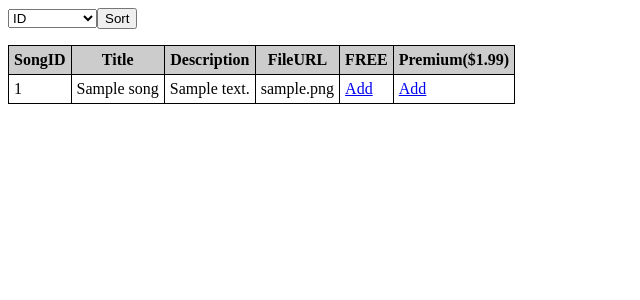
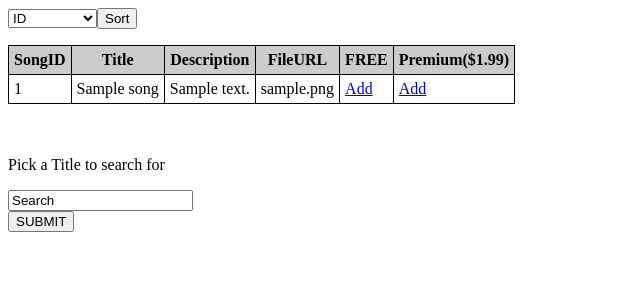
Before and after one commit to JacobCunitz/CSCI-466-Group-Project, a PHP site: page /user.php?Search=1 in a window 1280 px wide. Shown: the top 300 px of the page, without its empty margins (0-640 px from the left). Run offline with PHP 8.4, Linux system fonts and the light colour scheme; tables that the repository leaves empty hold one stand-in row (values such as "Sample post").

Commit message:
Update user.php
Added search for title, will be adding one for artist and contributors

```diff
--- a/user.php
+++ b/user.php
@@ -71,6 +71,32 @@
     } else {
         echo "No songs found in the database.";
     }
+    echo "<br/>";
+    echo "<br/>";
+
+    echo '<html><head></head><body><p>
+            Pick a Title to search for
+            </p>
+          <form method="GET">
+          <input type="text" name="Search" value="Search"/> <br/>
+          <input type="submit" name="submit" value="SUBMIT" />
+          </form>';
+
+     $rs1 = $pdo->prepare("SELECT DISTINCT SongID, Title, FileURL
+                                    FROM Song WHERE Title = :cvalue ;");
+     $rs1->execute(array(":cvalue" => $_GET['Search']));
+     if(!$rs1) {echo "error in query"; die(); }
+
+     $R_out = $rs1->fetchALL(PDO::FETCH_ASSOC);
+     echo "<table border=1 cellspacing=1>";
+     foreach ($R_out as $res)  {
+        echo "<tr>";
+        foreach ($res as $row)  {
+            echo "<td>$row</td>";
+          }
+        echo "<tr>";
+      }
+     echo "</table>";
     ?>
     </body>
 </html>
```
